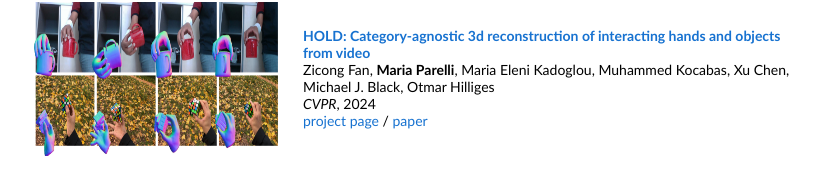
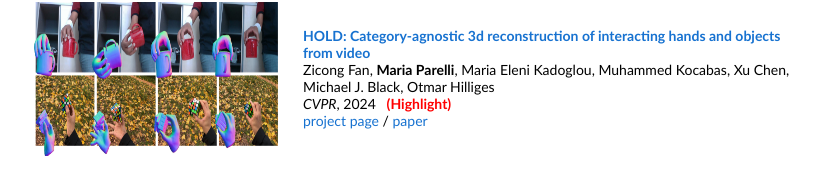
Before and after one commit to mparelli/mparelli.github.io, a plain HTML site: page index.html in a window 1280 px wide. Shown: the part 503-688 px from the top of the page, without its empty margins (228-1051 px from the left). Drawn offline with Linux system fonts and the light colour scheme.

Commit message:
Small fix

```diff
--- a/index.html
+++ b/index.html
@@ -69,7 +69,7 @@
               Michael J. Black,
               Otmar Hilliges
               <br>
-              <em>CVPR</em>, 2024
+              <em>CVPR</em>, 2024 &nbsp <font color="red"><strong>(Highlight)</strong></font>
               <br>
               <a href="https://zc-alexfan.github.io/hold">project page</a>
               /
```
